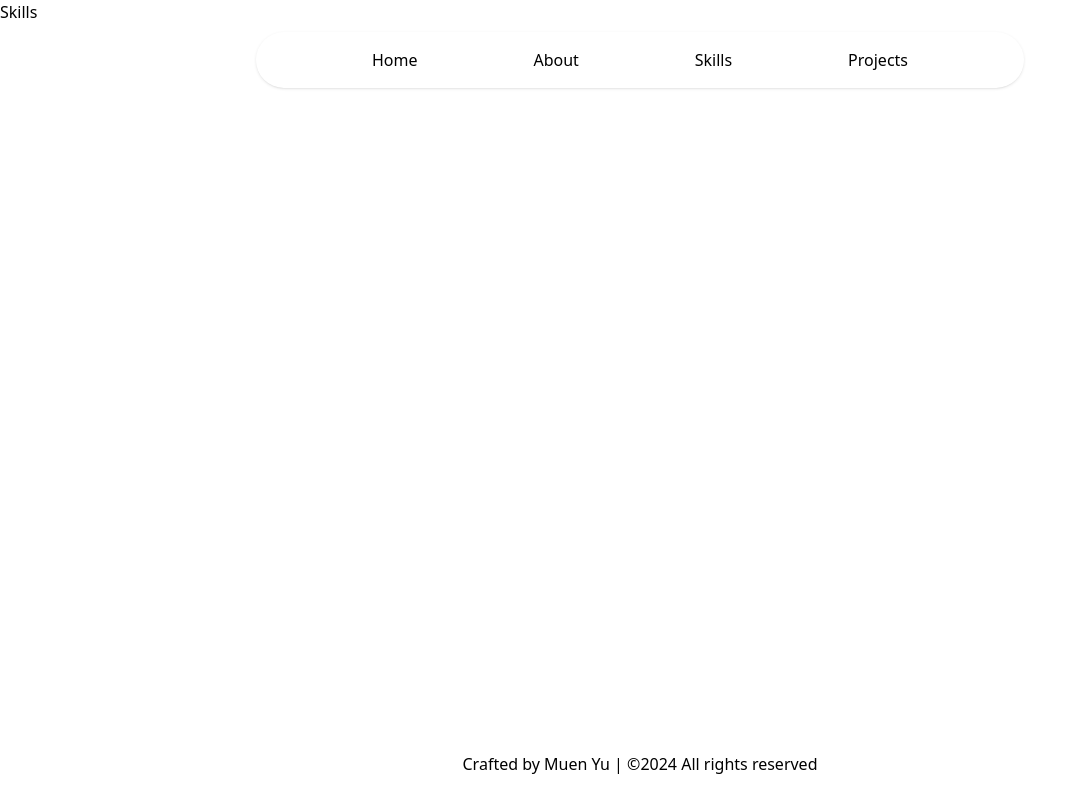
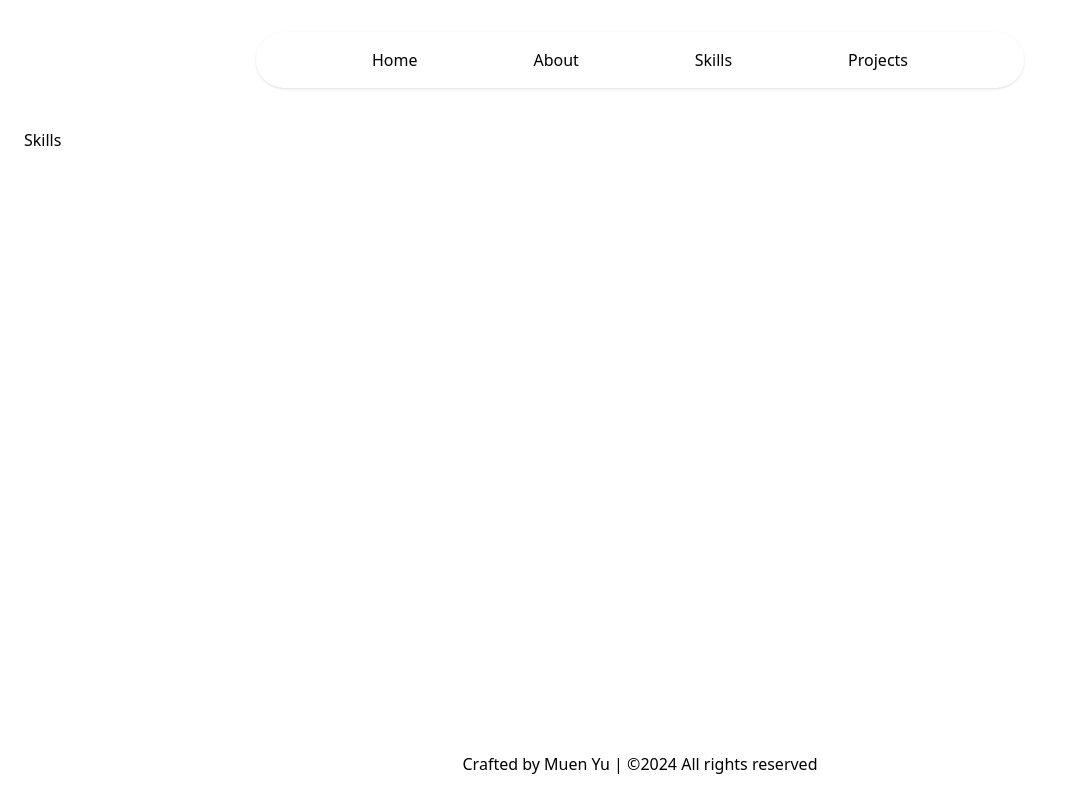
Before and after one commit to BakArchive/portfolio, a Next.js app: page /skills in a window 1280 px wide. Shown: the whole page, without its empty margins (0-1084 px from the left). Built offline with nearby package versions, Linux system fonts and the light colour scheme.

Commit message:
layout fix

```diff
--- a/app/layout.tsx
+++ b/app/layout.tsx
@@ -27,7 +27,7 @@ export default function RootLayout({
         <header className="fixed md:py-8 w-full flex justify-center z-10">
           <Nav />
         </header>
-        <main className="flex-1 z-0 flex flex-col">{children}</main>
+        <main className="flex-1 flex flex-col px-6 pt-16 md:pt-32">{children}</main>
         <footer className="py-6">
           <FootNote />
         </footer>
```
